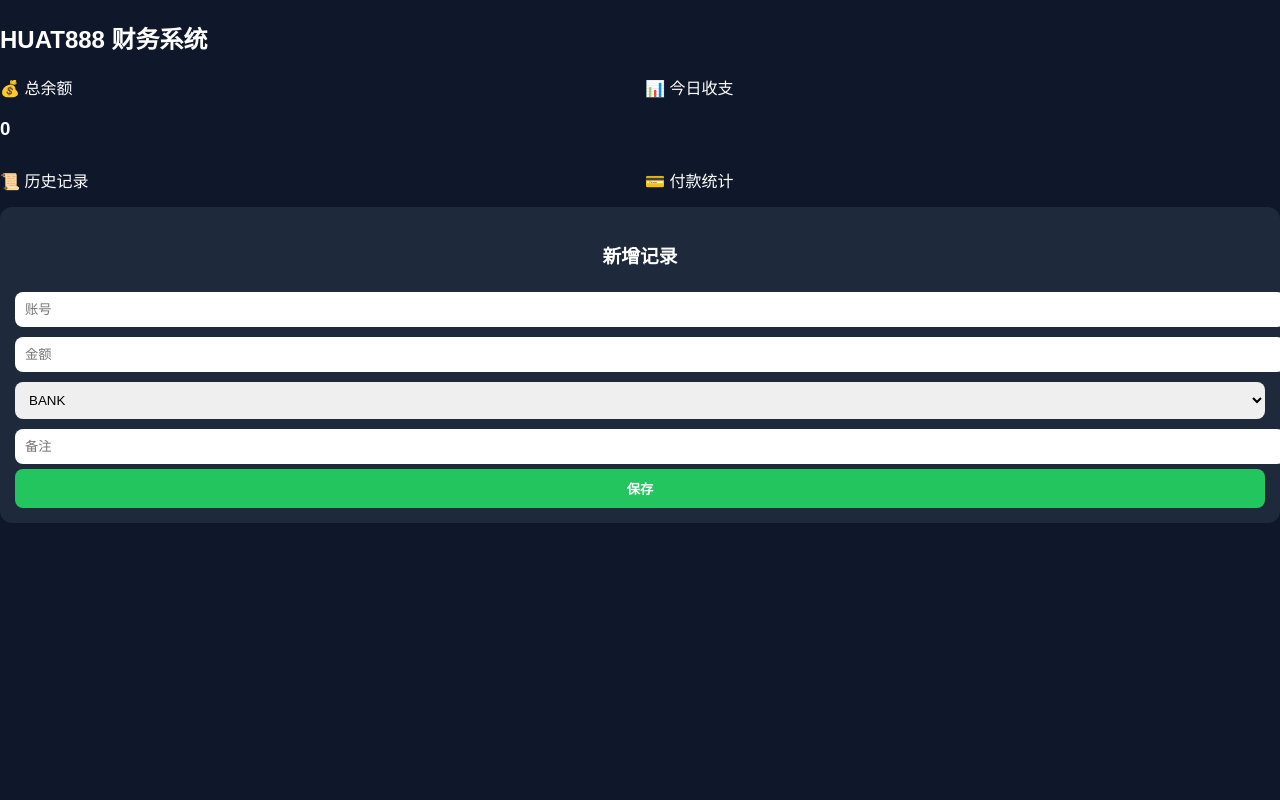
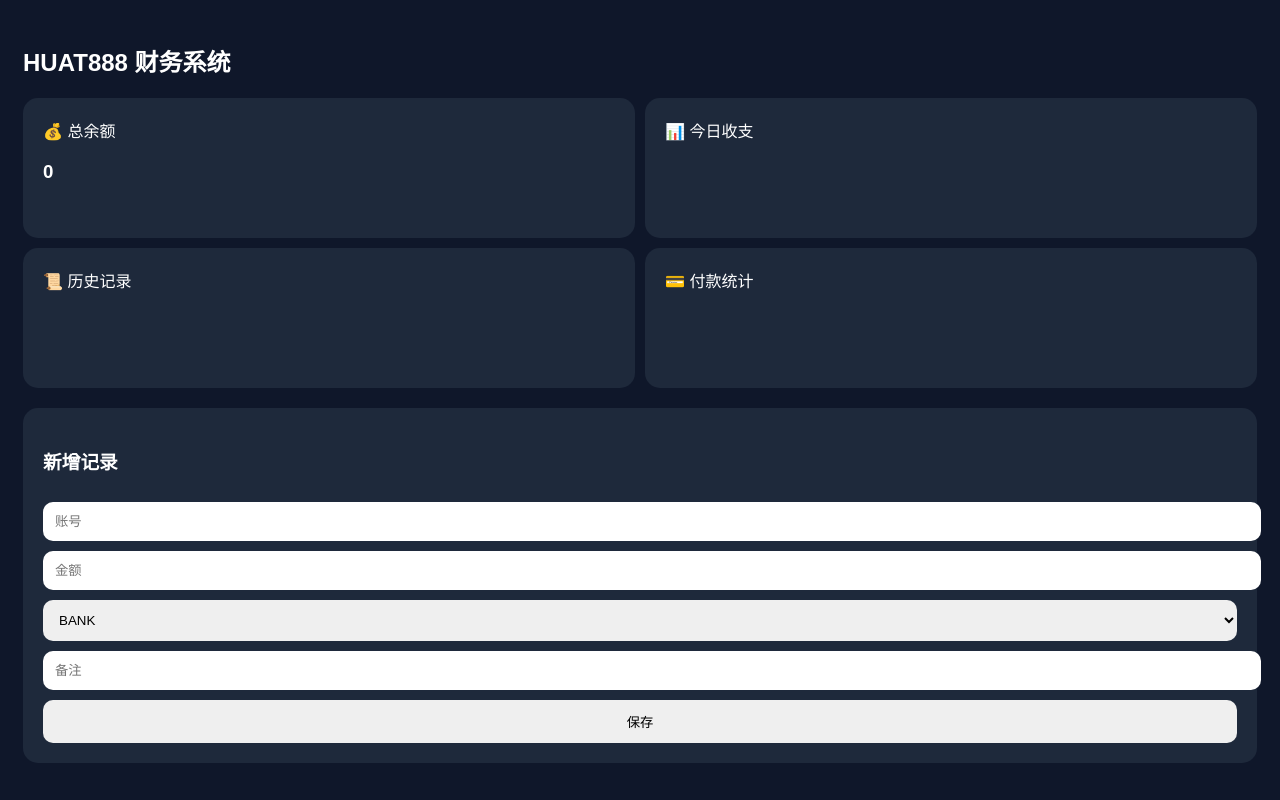
Before and after one commit to cyi072907-cpu/finance-systemi, a Flask app: page / in a window 1280 px wide. Run offline with Flask 3, Linux system fonts and the light colour scheme; the visitor is signed in with stand-in values (Sample User, id 1); data that the repository does not hold is empty.

Commit message:
更新 style.css

```diff
--- a/static/style.css
+++ b/static/style.css
@@ -1,70 +1,36 @@
 body{
-    margin:0;
-    font-family: Arial;
     background:#0f172a;
     color:white;
-}
-
-.container{
+    font-family:sans-serif;
     padding:15px;
 }
 
-/* ===== 2x2 固定布局 ===== */
 .grid{
     display:grid;
-    grid-template-columns: repeat(2, 1fr);
+    grid-template-columns:1fr 1fr;
     gap:10px;
-    margin-bottom:15px;
 }
 
-/* 卡片 */
+.box{
+    background:#1e293b;
+    border-radius:15px;
+    padding:20px;
+    min-height:100px;
+}
+
 .card{
     background:#1e293b;
-    padding:15px;
-    border-radius:12px;
-    text-align:center;
+    border-radius:15px;
+    padding:20px;
+    margin-top:20px;
 }
 
-/* 按钮卡片 */
-a.card{
-    display:flex;
-    align-items:center;
-    justify-content:center;
-    text-decoration:none;
-    color:white;
-    font-weight:bold;
-    height:80px;
-    font-size:16px;
-}
-
-/* 输入 */
-input,select{
+input,
+select,
+button{
     width:100%;
-    padding:10px;
-    margin:5px 0;
-    border-radius:8px;
+    padding:12px;
+    margin-top:10px;
+    border-radius:10px;
     border:none;
 }
-
-button{
-    width:100%;
-    padding:10px;
-    border:none;
-    border-radius:8px;
-    background:#22c55e;
-    color:white;
-    font-weight:bold;
-}
-
-/* table */
-table{
-    width:100%;
-    font-size:12px;
-    border-collapse: collapse;
-}
-
-td,th{
-    padding:6px;
-    text-align:center;
-    border-bottom:1px solid #333;
-}
```
